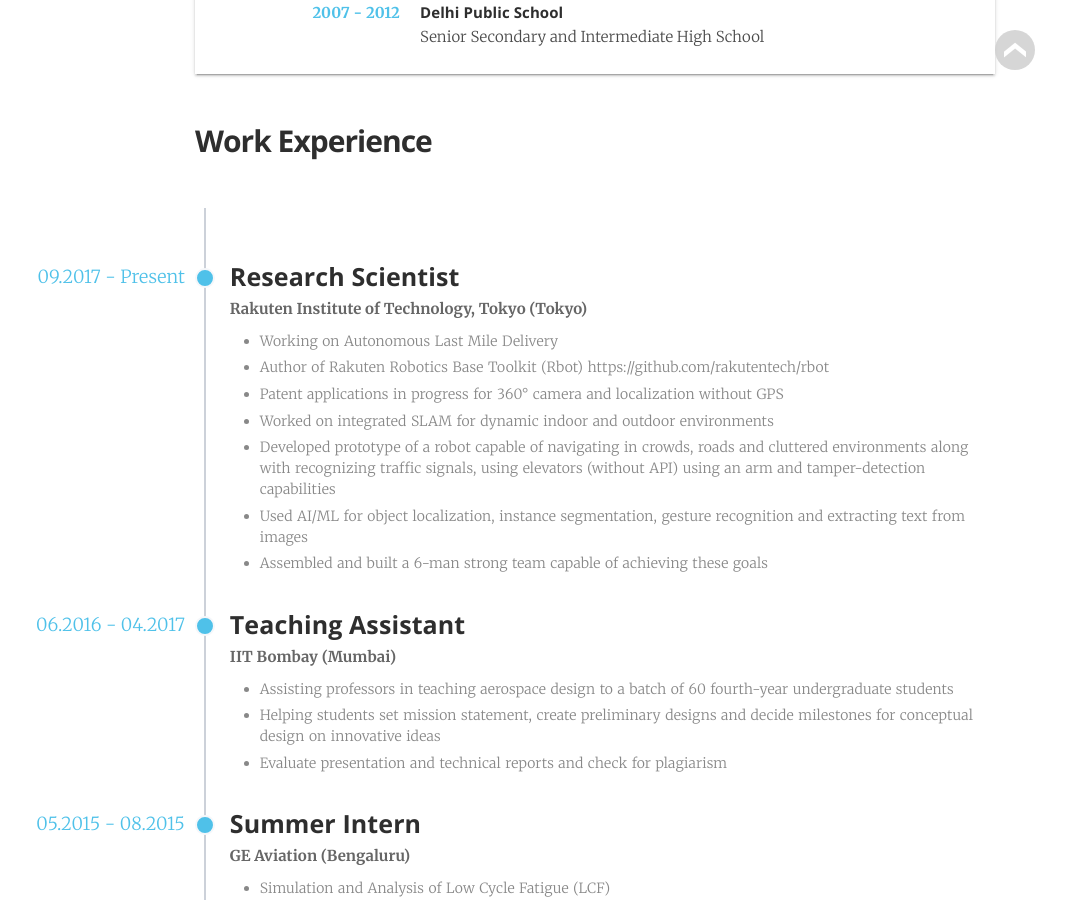
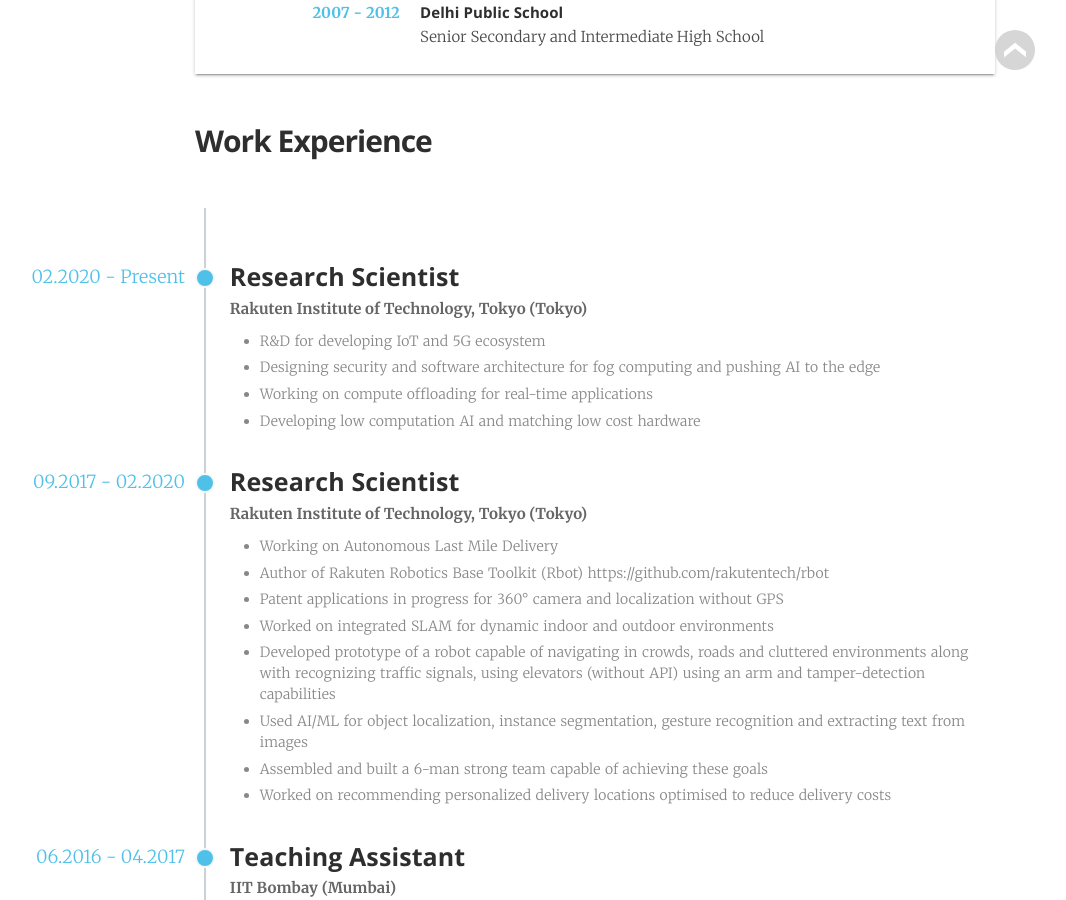
Before and after one commit to kunaltyagi/kunaltyagi.github.io, a Jekyll site: the page built from _pages/cv.html, in a window 1280 px wide and 900 px high, scrolled down 1159 px. Shown: the whole window, without its empty margins (45-1111 px from the left). Built offline with Jekyll 4.4.1, drawn with Linux system fonts in a browser that asks for light colours; some web fonts are replaced.

Commit message:
Adding details of RMI

```diff
--- a/_data/cv.yml
+++ b/_data/cv.yml
@@ -13,7 +13,16 @@ kunaltyagi:
           location:         "Delhi Public School"
           description:      "Senior Secondary and Intermediate High School"
     employment:
-        - time:             "09.2017 - Present"
+        - time:             "02.2020 - Present"
+          location:         "Tokyo"
+          company:          "Rakuten Institute of Technology, Tokyo"
+          position:         "Research Scientist"
+          responsibilities:
+            - "R&D for developing IoT and 5G ecosystem"
+            - "Designing security and software architecture for fog computing and pushing AI to the edge"
+            - "Working on compute offloading for real-time applications"
+            - "Developing low computation AI and matching low cost hardware"
+        - time:             "09.2017 - 02.2020"
           location:         "Tokyo"
           company:          "Rakuten Institute of Technology, Tokyo"
           position:         "Research Scientist"
@@ -25,6 +34,7 @@ kunaltyagi:
             - "Developed prototype of a robot capable of navigating in crowds, roads and cluttered environments along with recognizing traffic signals, using elevators (without API) using an arm and tamper-detection capabilities"
             - "Used AI/ML for object localization, instance segmentation, gesture recognition and extracting text from images"
             - "Assembled and built a 6-man strong team capable of achieving these goals"
+            - "Worked on recommending personalized delivery locations optimised to reduce delivery costs"
         - time:             "06.2016 - 04.2017"
           location:         "Mumbai"
           company:          "IIT Bombay"
```
